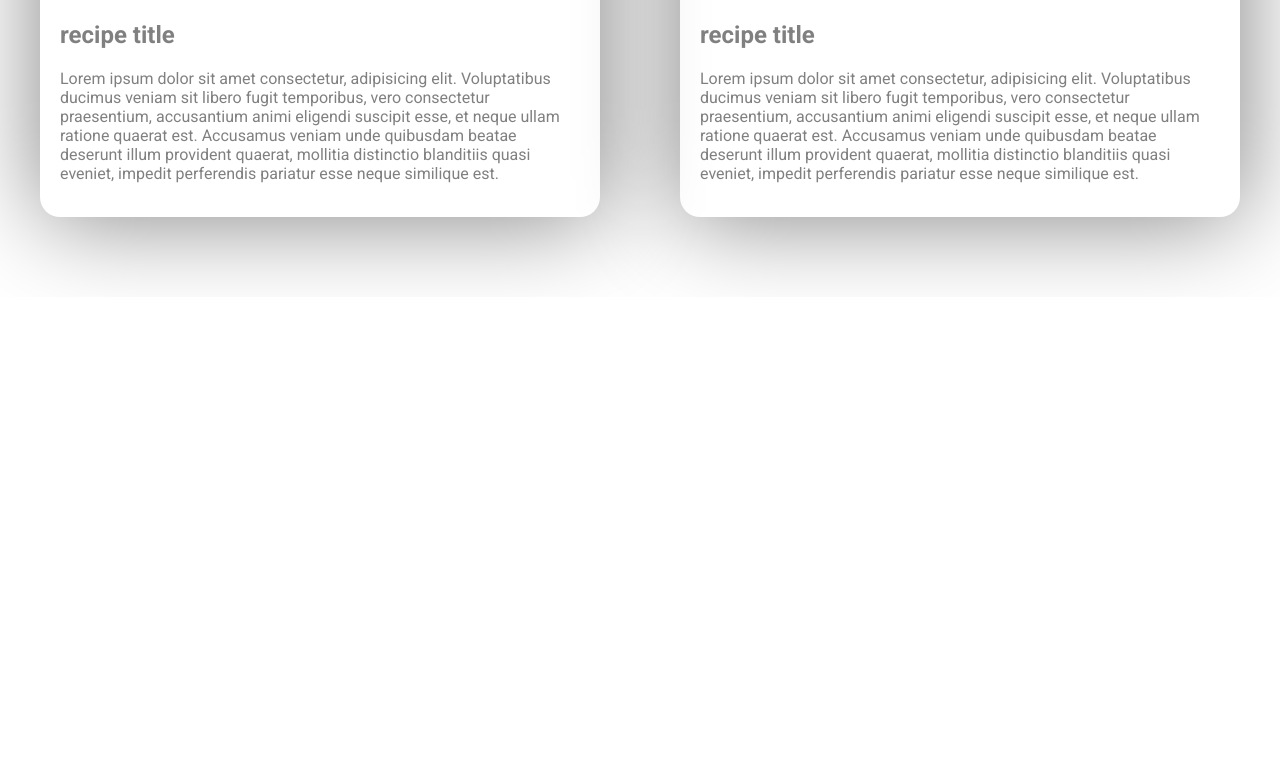
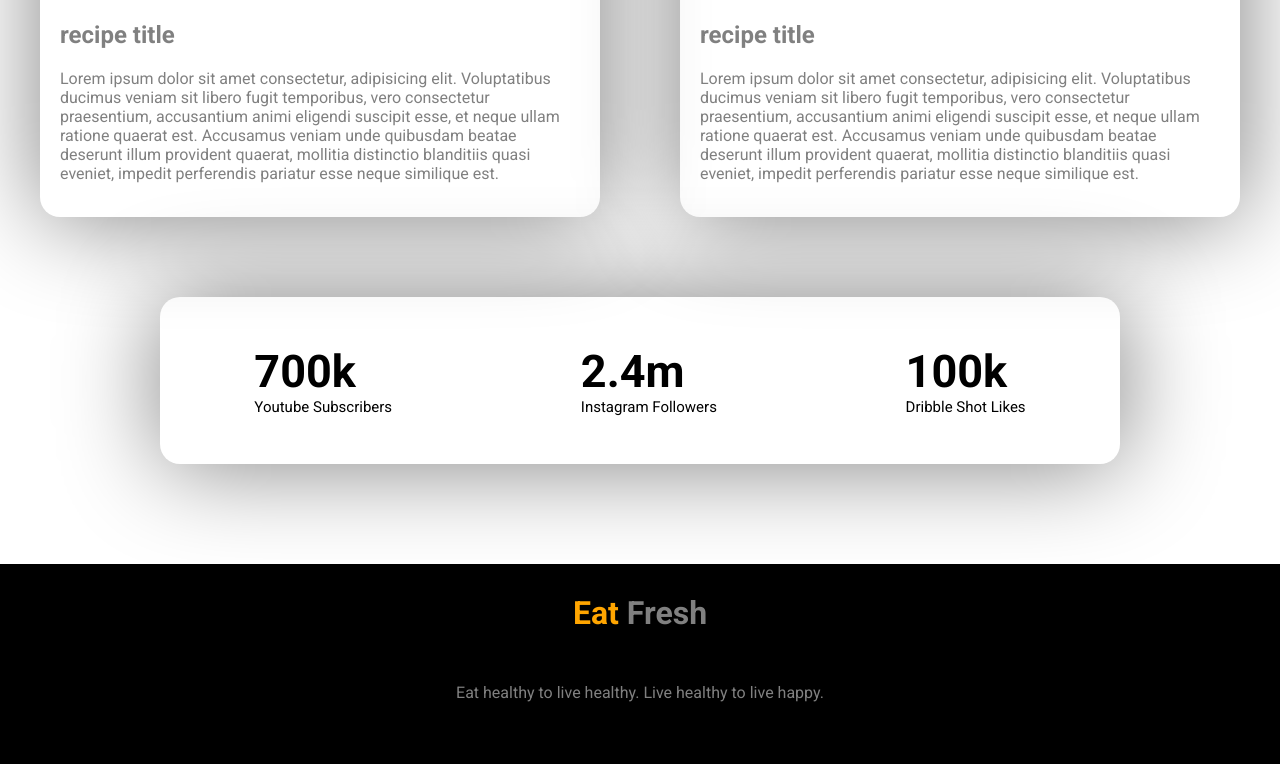
Before and after one commit to FerdousFardin/eat-healthy, a plain HTML site: page index.html in a window 1280 px wide. Shown: the part 1689-2453 px from the top of the page. Before the commit the page ends 1986 px from the top, so only its background shows below. Drawn offline with Linux system fonts and the light colour scheme.

Commit message:
fourth section and footer added

```diff
--- a/index.html
+++ b/index.html
@@ -42,5 +42,15 @@
                 <p>Lorem ipsum dolor sit amet consectetur, adipisicing elit. Voluptatibus ducimus veniam sit libero fugit temporibus, vero consectetur praesentium, accusantium animi eligendi suscipit esse, et neque ullam ratione quaerat est. Accusamus veniam unde quibusdam beatae deserunt illum provident quaerat, mollitia distinctio blanditiis quasi eveniet, impedit perferendis pariatur esse neque similique est.</p></div>
             </div>
         </section>
+        <section class="fourth-section flexible-item">
+            <div class="show-off"><h1>700k</h1><h6>Youtube Subscribers</h6></div>
+            <div class="show-off"><h1>2.4m</h1><h6>Instagram Followers</h6></div>
+            <div class="show-off"><h1>100k</h1>
+            <h6>Dribble Shot Likes</h6></div>
+        </section>
+        <footer>
+            <h1><span class="orange-color"> Eat</span> Fresh</h1>
+            <p>Eat healthy to live healthy. Live healthy to live happy.</p>
+        </footer>
 </body>
 </html>
--- a/style.css
+++ b/style.css
@@ -75,3 +75,35 @@ font-size: 60px;
     border-radius: 20px;
     padding: 20px;
 }
+.fourth-section{
+    box-shadow:  1px 1px 100px grey;
+    border-radius: 20px;
+    width: 75%;
+    height: 80%;
+    margin: 0 auto;
+    justify-content: space-around;
+    margin-bottom: 100px;
+}
+.show-off{
+   color: #000;
+   margin: 5% 0;
+
+}
+.show-off h1{
+    font-size: 45px;
+    margin: 0;
+}
+.show-off h6{
+    margin: 0;
+    font-size: 15px;
+    font-weight: 100;
+}
+footer{
+    /* padding-top: 50px; */
+    background: #000;
+    height: 200px;
+    text-align: center;
+}
+footer h1{
+    padding: 30px;
+}
```
